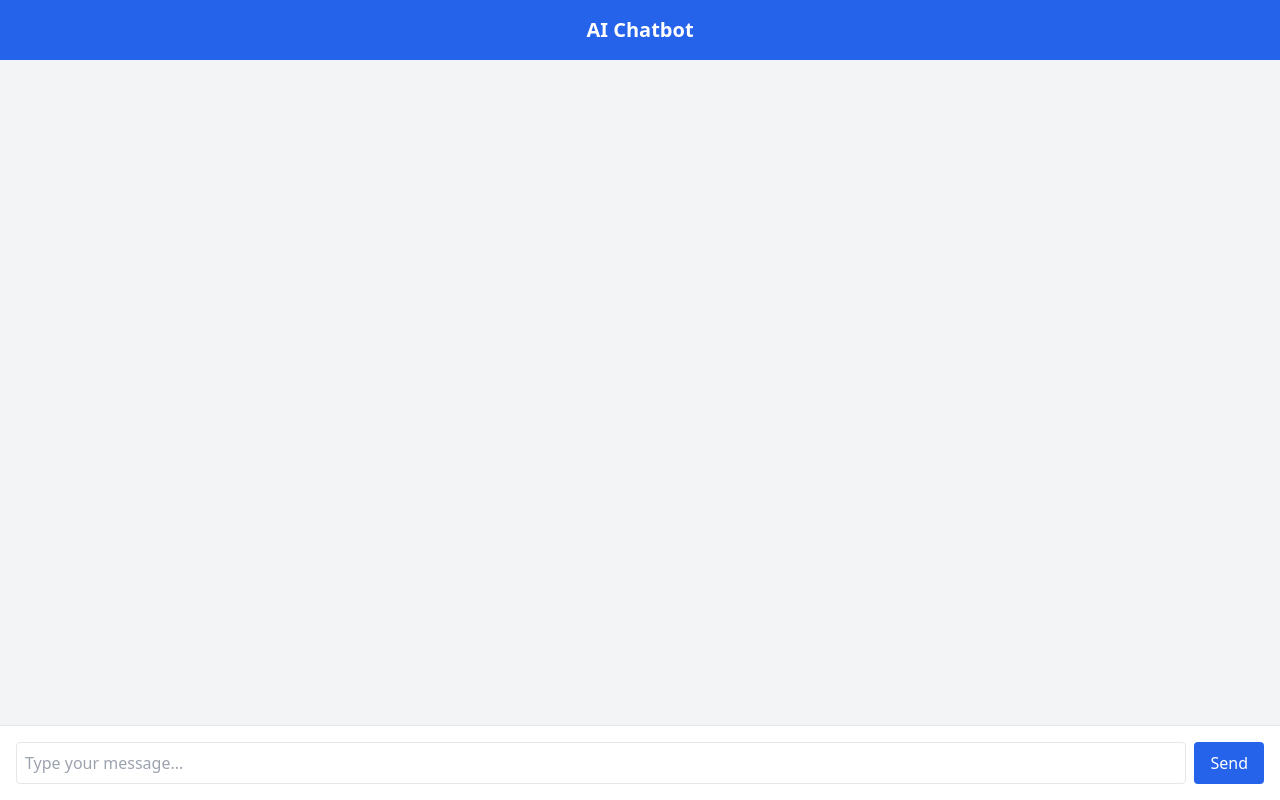
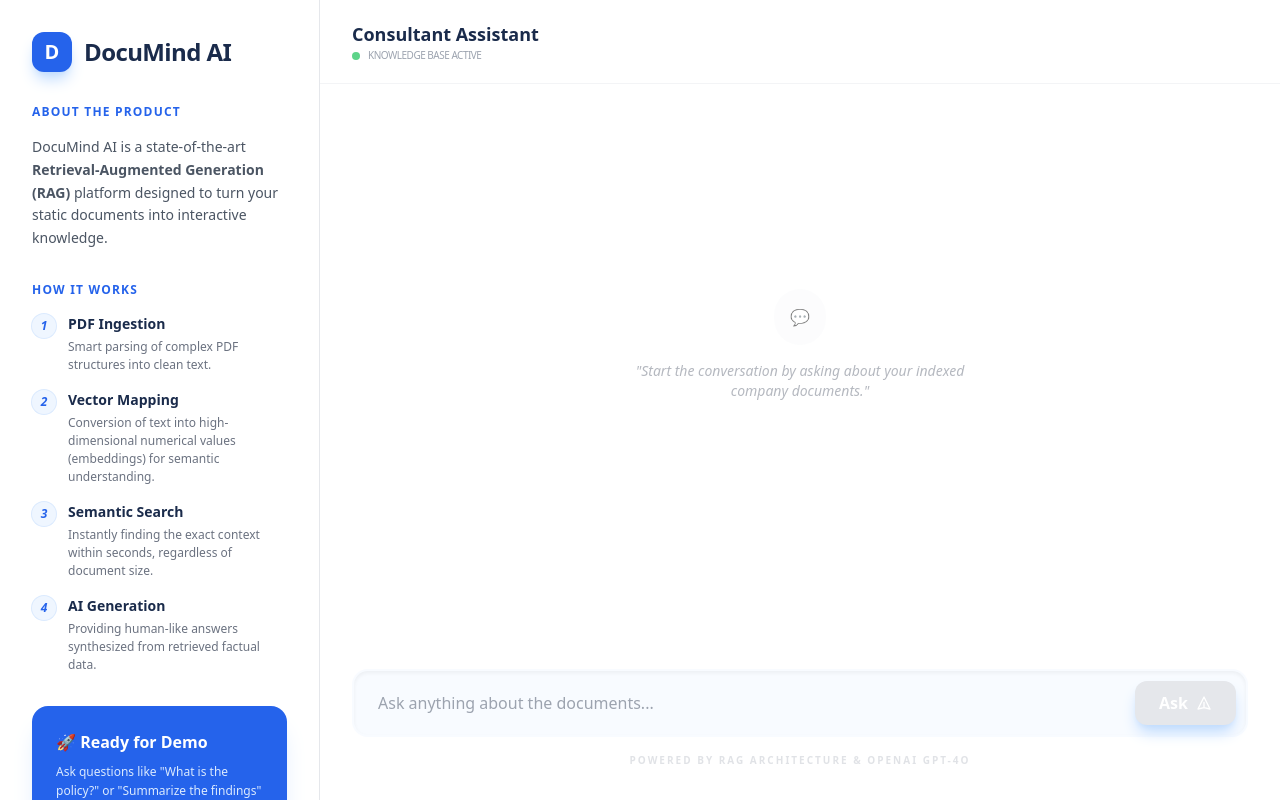
Before and after one commit to kotekarpraveen/ai-chatbot-project, a React (Vite) app in the folder ui/: page / in a window 1280 px wide. Built offline with nearby package versions, Linux system fonts and the light colour scheme.

Commit message:
Redesigned UI with product info sidebar and premium chat interface

```diff
--- a/ui/src/App.jsx
+++ b/ui/src/App.jsx
@@ -52,63 +52,149 @@
   };
 
   return (
+    <div className="h-screen bg-[#f8fbff] flex flex-row overflow-hidden font-sans">
 
-    <div className="h-screen bg-gray-100 flex flex-col">
+      {/* Sidebar: Product Information */}
+      <aside className="w-1/4 bg-white border-r border-gray-200 p-8 flex flex-col gap-8 overflow-y-auto hidden md:flex shrink-0 shadow-sm">
+        <div className="flex items-center gap-3">
+          <div className="w-10 h-10 bg-blue-600 rounded-xl flex items-center justify-center text-white font-bold text-xl shadow-lg shadow-blue-200">
+            D
+          </div>
+          <h1 className="text-2xl font-extrabold text-[#1a2b4b] tracking-tight">DocuMind AI</h1>
+        </div>
 
-      <header className="bg-blue-600 text-white p-4 text-center text-xl font-bold">
-        AI Chatbot
+        <section className="space-y-4">
+          <h2 className="text-xs font-bold text-blue-600 uppercase tracking-widest">About the Product</h2>
+          <p className="text-gray-600 leading-relaxed text-sm">
+            DocuMind AI is a state-of-the-art <strong>Retrieval-Augmented Generation (RAG)</strong> platform designed to turn your static documents into interactive knowledge.
+          </p>
+        </section>
+
+        <section className="space-y-4">
+          <h2 className="text-xs font-bold text-blue-600 uppercase tracking-widest">How it Works</h2>
+          <ul className="space-y-4">
+            <li className="flex gap-3">
+              <span className="flex-shrink-0 w-6 h-6 bg-blue-50 text-blue-600 rounded-full flex items-center justify-center text-xs font-bold ring-1 ring-blue-100 italic">1</span>
+              <div>
+                <h3 className="font-semibold text-sm text-[#1a2b4b]">PDF Ingestion</h3>
+                <p className="text-xs text-gray-500 mt-1 leading-normal">Smart parsing of complex PDF structures into clean text.</p>
+              </div>
+            </li>
+            <li className="flex gap-3">
+              <span className="flex-shrink-0 w-6 h-6 bg-blue-50 text-blue-600 rounded-full flex items-center justify-center text-xs font-bold ring-1 ring-blue-100 italic">2</span>
+              <div>
+                <h3 className="font-semibold text-sm text-[#1a2b4b]">Vector Mapping</h3>
+                <p className="text-xs text-gray-500 mt-1 leading-normal">Conversion of text into high-dimensional numerical values (embeddings) for semantic understanding.</p>
+              </div>
+            </li>
+            <li className="flex gap-3">
+              <span className="flex-shrink-0 w-6 h-6 bg-blue-50 text-blue-600 rounded-full flex items-center justify-center text-xs font-bold ring-1 ring-blue-100 italic">3</span>
+              <div>
+                <h3 className="font-semibold text-sm text-[#1a2b4b]">Semantic Search</h3>
+                <p className="text-xs text-gray-500 mt-1 leading-normal">Instantly finding the exact context within seconds, regardless of document size.</p>
+              </div>
+            </li>
+            <li className="flex gap-3">
+              <span className="flex-shrink-0 w-6 h-6 bg-blue-50 text-blue-600 rounded-full flex items-center justify-center text-xs font-bold ring-1 ring-blue-100 italic">4</span>
+              <div>
+                <h3 className="font-semibold text-sm text-[#1a2b4b]">AI Generation</h3>
+                <p className="text-xs text-gray-500 mt-1 leading-normal">Providing human-like answers synthesized from retrieved factual data.</p>
+              </div>
+            </li>
+          </ul>
+        </section>
+
+        <div className="mt-auto bg-blue-600 rounded-2xl p-6 text-white shadow-xl shadow-blue-100">
+          <h3 className="font-bold flex items-center gap-2 mb-2">
+            🚀 Ready for Demo
+          </h3>
+          <p className="text-xs text-blue-100 leading-relaxed">
+            Ask questions like "What is the policy?" or "Summarize the findings" to see the RAG engine in action.
+          </p>
+        </div>
+      </aside>
+
+      {/* Main Chat Area */}
+      <main className="flex-1 flex flex-col h-full bg-white relative">
+        {/* Header (Mobile-Friendly) */}
+        <header className="px-8 py-5 border-b border-gray-100 flex items-center justify-between bg-white/80 backdrop-blur-md sticky top-0 z-10">
+          <div>
+            <h2 className="text-lg font-bold text-[#1a2b4b]">Consultant Assistant</h2>
+            <div className="flex items-center gap-2">
+              <span className="w-2 h-2 bg-green-500 rounded-full animate-pulse"></span>
+              <span className="text-[10px] font-medium text-gray-400 uppercase tracking-tighter">Knowledge Base Active</span>
+            </div>
+          </div>
         </header>
 
-      <div className="flex-1 overflow-auto p-4">
+        {/* Messages */}
+        <div className="flex-1 overflow-y-auto px-8 py-8 space-y-6 scrollbar-hide">
+          {chat.length === 0 && (
+            <div className="h-full flex flex-col items-center justify-center text-center max-w-sm mx-auto opacity-50 space-y-4">
+              <div className="p-4 bg-gray-50 rounded-full">💬</div>
+              <p className="text-gray-500 text-sm italic">"Start the conversation by asking about your indexed company documents."</p>
+            </div>
+          )}
 
           {chat.map((c, i) => (
-
             <div
               key={i}
-            className={`mb-3 flex ${c.sender === "user" ? "justify-end" : "justify-start"}`}
+              className={`flex ${c.sender === "user" ? "justify-end" : "justify-start"} animate-in fade-in slide-in-from-bottom-2 duration-300`}
             >
-
               <div
-              className={`px-4 py-2 rounded-lg max-w-md
+                className={`px-5 py-3.5 rounded-2xl max-w-[80%] text-sm leading-relaxed shadow-sm
                   ${c.sender === "user"
-                  ? "bg-blue-500 text-white"
-                  : "bg-white border"}`}
+                    ? "bg-blue-600 text-white rounded-tr-none shadow-blue-100"
+                    : "bg-[#f1f5f9] text-[#1e293b] rounded-tl-none border border-gray-100"}`}
               >
-              <ReactMarkdown>{c.text}</ReactMarkdown>
+                <ReactMarkdown className="markdown-content">{c.text}</ReactMarkdown>
               </div>
-
             </div>
-
           ))}
 
           {loading && (
-          <p className="text-gray-500">AI is typing...</p>
+            <div className="flex justify-start">
+              <div className="bg-[#f1f5f9] px-5 py-3.5 rounded-2xl rounded-tl-none border border-gray-100 text-sm flex items-center gap-3">
+                <span className="text-gray-400">AI Thinking</span>
+                <div className="flex gap-1">
+                  <span className="w-1.5 h-1.5 bg-blue-300 rounded-full animate-bounce"></span>
+                  <span className="w-1.5 h-1.5 bg-blue-400 rounded-full animate-bounce [animation-delay:0.2s]"></span>
+                  <span className="w-1.5 h-1.5 bg-blue-500 rounded-full animate-bounce [animation-delay:0.4s]"></span>
+                </div>
+              </div>
+            </div>
           )}
+          <div ref={chatEndRef}></div>
+        </div>
 
-        <div ref={chatEndRef}></div>
+        {/* Input Area */}
+        <div className="px-8 pb-8 pt-4 bg-white">
+          <div className="relative group">
+            <input
+              className="w-full bg-[#f8fbff] border-2 border-transparent focus:border-blue-100 focus:bg-white rounded-2xl py-5 px-6 pr-24 outline-none transition-all placeholder:text-gray-400 text-[#1a2b4b] shadow-inner"
+              value={message}
+              onChange={(e) => setMessage(e.target.value)}
+              onKeyDown={(e) => e.key === "Enter" && sendMessage()}
+              placeholder="Ask anything about the documents..."
+            />
+            <button
+              onClick={sendMessage}
+              disabled={loading || !message.trim()}
+              className="absolute right-3 top-1/2 -translate-y-1/2 bg-blue-600 hover:bg-blue-700 disabled:bg-gray-200 text-white font-bold py-2.5 px-6 rounded-xl transition-all shadow-lg shadow-blue-200 active:scale-95 flex items-center gap-2"
+            >
+              <span>Ask</span>
+              <svg xmlns="http://www.w3.org/2000/svg" className="h-4 w-4" fill="none" viewBox="0 0 24 24" stroke="currentColor">
+                <path strokeLinecap="round" strokeLinejoin="round" strokeWidth={2} d="M12 19l9 2-9-18-9 18 9-2zm0 0v-8" />
+              </svg>
+            </button>
+          </div>
+          <p className="text-[10px] text-gray-400 text-center mt-4 uppercase tracking-[0.2em] font-bold opacity-30">
+            Powered by RAG Architecture & OpenAI GPT-4o
+          </p>
+        </div>
+      </main>
 
     </div>
-
-      <div className="p-4 bg-white border-t flex gap-2">
-
-        <input
-          className="flex-1 border rounded p-2"
-          value={message}
-          onChange={(e) => setMessage(e.target.value)}
-          placeholder="Type your message..."
-        />
-
-        <button
-          onClick={sendMessage}
-          className="bg-blue-600 text-white px-4 rounded"
-        >
-          Send
-        </button>
-
-      </div>
-
-    </div>
-
   );
 }
 
--- a/ui/src/index.css
+++ b/ui/src/index.css
@@ -1,3 +1,37 @@
 @tailwind base;
 @tailwind components;
 @tailwind utilities;
+
+@layer utilities {
+  .scrollbar-hide::-webkit-scrollbar {
+    display: none;
+  }
+
+  .scrollbar-hide {
+    -ms-overflow-style: none;
+    scrollbar-width: none;
+  }
+}
+
+.markdown-content p {
+  margin-bottom: 1em;
+}
+
+.markdown-content p:last-child {
+  margin-bottom: 0;
+}
+
+.markdown-content strong {
+  font-weight: 700;
+  color: inherit;
+}
+
+.markdown-content ul {
+  list-style-type: disc;
+  padding-left: 1.5rem;
+  margin-bottom: 1em;
+}
+
+.markdown-content li {
+  margin-bottom: 0.5em;
+}
```
Lines whose indentation alone changed are shown as unchanged.
